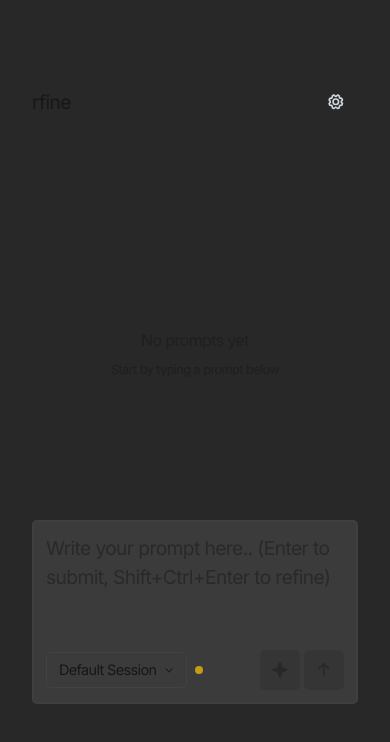
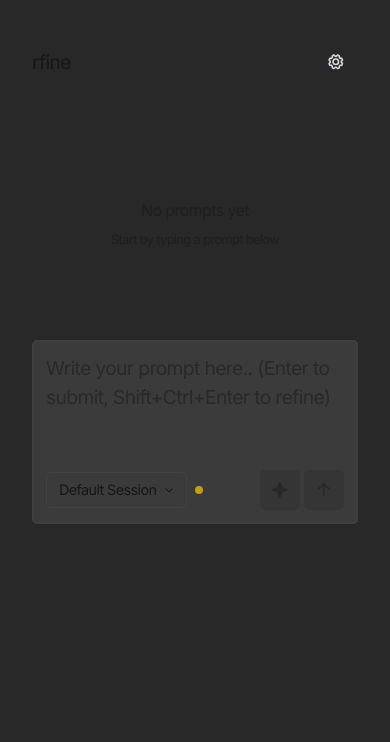
Before and after one commit to Jimuelzxc/yourfine, a Next.js app: page / in a window 390 px wide. Shown: the top 742 px of the page. Built offline with nearby package versions, Linux system fonts and the light colour scheme.

Commit message:
fix responsive design

```diff
--- a/app/page.jsx
+++ b/app/page.jsx
@@ -256,7 +256,7 @@ export default function Home() {
     <div className="h-screen flex flex-col bg-[#282828]">
       {/* Navigation Header */}
       <div className="">
-        <div className="wrapper flex justify-between items-center py-[80px] px-4 sm:px-8 md:px-16 lg:px-32 xl:px-[550px] mx-4">
+        <div className="wrapper flex justify-between items-center py-[40px] px-4 sm:px-8 md:px-16 lg:px-32 xl:px-[550px] mx-4">
           <div className="flex items-center gap-2 sm:gap-4">
             <h1 className="text-[1.2em] sm:text-[1.5em] z-20 flex items-center">rfine</h1>
           </div>
@@ -365,7 +365,7 @@ export default function Home() {
             <div
               ref={cardsContainerRef}
               id="cards"
-              className="w-full flex flex-col gap-3 h-[300px] sm:h-[400px] md:h-[400px] overflow-y-scroll pb-2 pt-2 relative"
+              className="w-full flex flex-col gap-3 h-[200px] sm:h-[400px] md:h-[400px] overflow-y-scroll pb-2 pt-2 relative"
             >
               {filteredPrompts.length === 0 ? (
                 // Empty state
```
